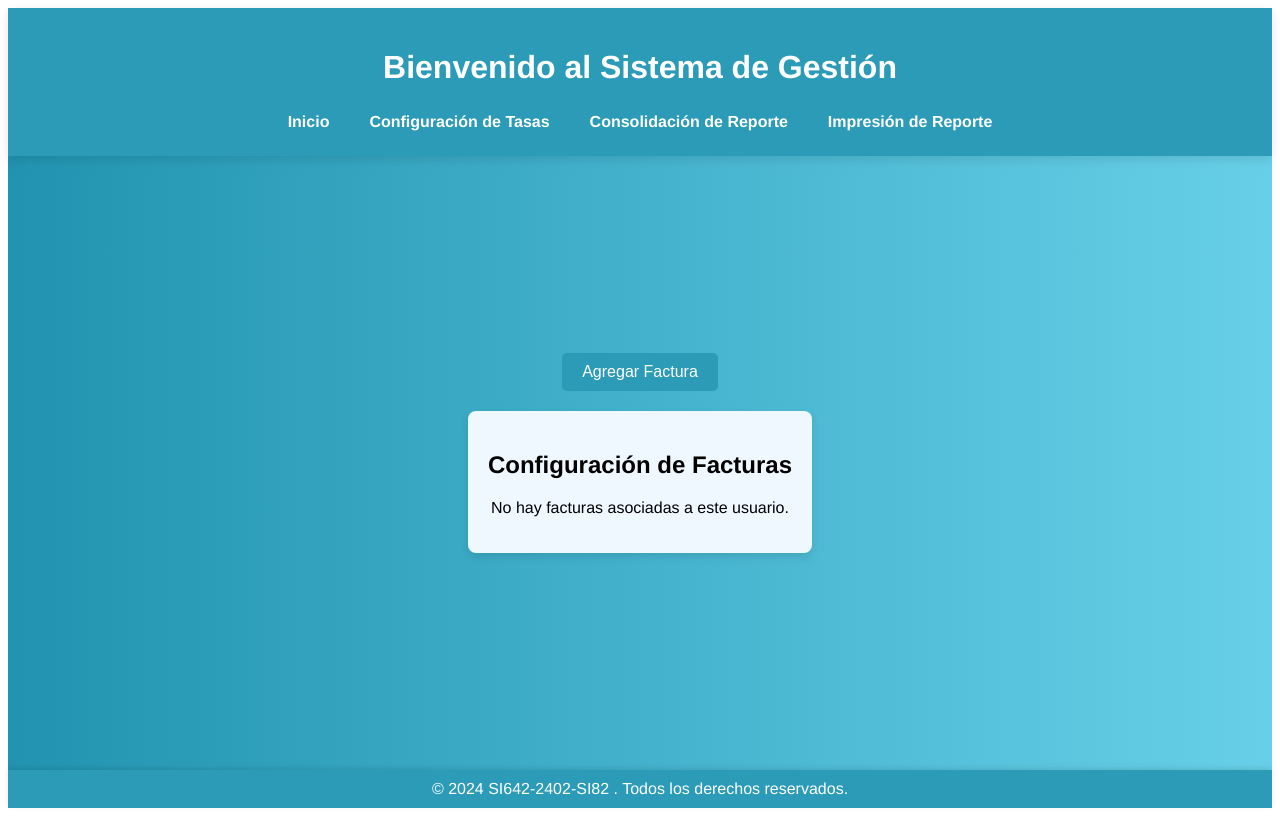
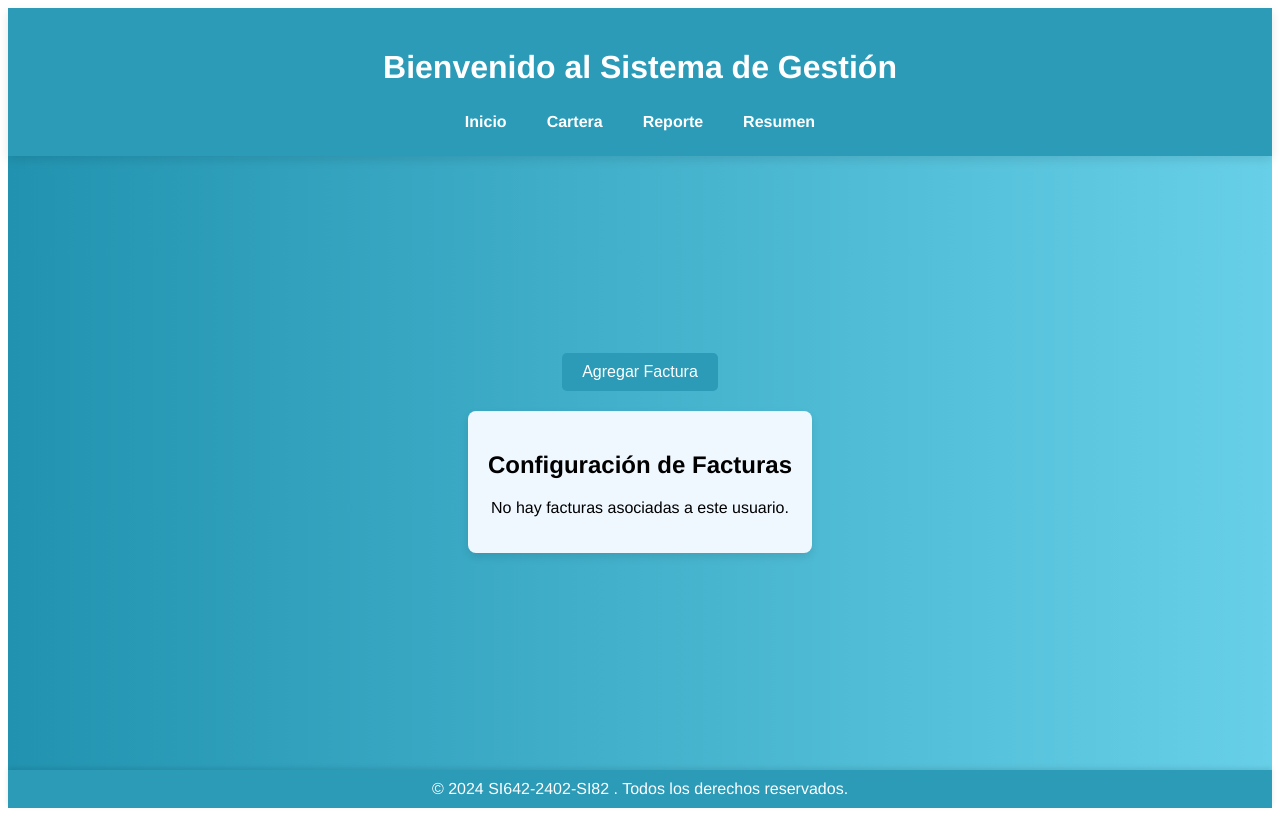
Before and after one commit to Adrianluza1/Hito2_Finanzas, a Vue app: page /tasas in a window 1280 px wide. Built offline with nearby package versions, Linux system fonts and the light colour scheme.

Commit message:
style(toolbar): Name change in navigation tabs

```diff
--- a/src/views/Consolidacion.vue
+++ b/src/views/Consolidacion.vue
@@ -4,9 +4,9 @@
       <h1>Consolidar Reporte de Letras/Facturas</h1>
       <nav class="navigation-menu">
         <router-link to="/home">Inicio</router-link>
-        <router-link to="/tasas">Configuración de Tasas</router-link>
-        <router-link to="/consolidacion">Consolidacion de Reporte</router-link>
-        <router-link to="/imprimir">Impresión de Reporte</router-link>
+        <router-link to="/tasas">Cartera</router-link>
+        <router-link to="/consolidacion">Reporte</router-link>
+        <router-link to="/imprimir">Resumen</router-link>
       </nav>
     </div>
 
--- a/src/views/Home.vue
+++ b/src/views/Home.vue
@@ -4,9 +4,9 @@
       <h1>Bienvenido al Sistema de Gestión</h1>
       <nav class="navigation-menu">
         <router-link to="/home">Inicio</router-link>
-        <router-link to="/tasas">Configuración de Tasas</router-link>
-        <router-link to="/consolidacion">Consolidacion de Reporte</router-link>
-        <router-link to="/imprimir">Impresión de Reporte</router-link>
+        <router-link to="/tasas">Cartera</router-link>
+        <router-link to="/consolidacion">Reporte</router-link>
+        <router-link to="/imprimir">Resumen</router-link>
       </nav>
       <button class="logout-button" @click="handleLogout">Cerrar Sesión</button>
     </header>
--- a/src/views/Impresion.vue
+++ b/src/views/Impresion.vue
@@ -4,9 +4,9 @@
       <h1>Consolidar Reporte de Letras/Facturas</h1>
       <nav class="navigation-menu">
         <router-link to="/home">Inicio</router-link>
-        <router-link to="/tasas">Configuración de Tasas</router-link>
-        <router-link to="/consolidacion">Consolidación de Reporte</router-link>
-        <router-link to="/imprimir">Impresión de Reporte</router-link>
+        <router-link to="/tasas">Cartera</router-link>
+        <router-link to="/consolidacion">Reporte</router-link>
+        <router-link to="/imprimir">Resumen</router-link>
       </nav>
     </header>
 
--- a/src/views/Tasas.vue
+++ b/src/views/Tasas.vue
@@ -4,9 +4,9 @@
       <h1>Bienvenido al Sistema de Gestión</h1>
       <nav class="navigation-menu">
         <router-link to="/home">Inicio</router-link>
-        <router-link to="/tasas">Configuración de Tasas</router-link>
-        <router-link to="/consolidacion">Consolidación de Reporte</router-link>
-        <router-link to="/imprimir">Impresión de Reporte</router-link>
+        <router-link to="/tasas">Cartera</router-link>
+        <router-link to="/consolidacion">Reporte</router-link>
+        <router-link to="/imprimir">Resumen</router-link>
       </nav>
     </header>
 
```
